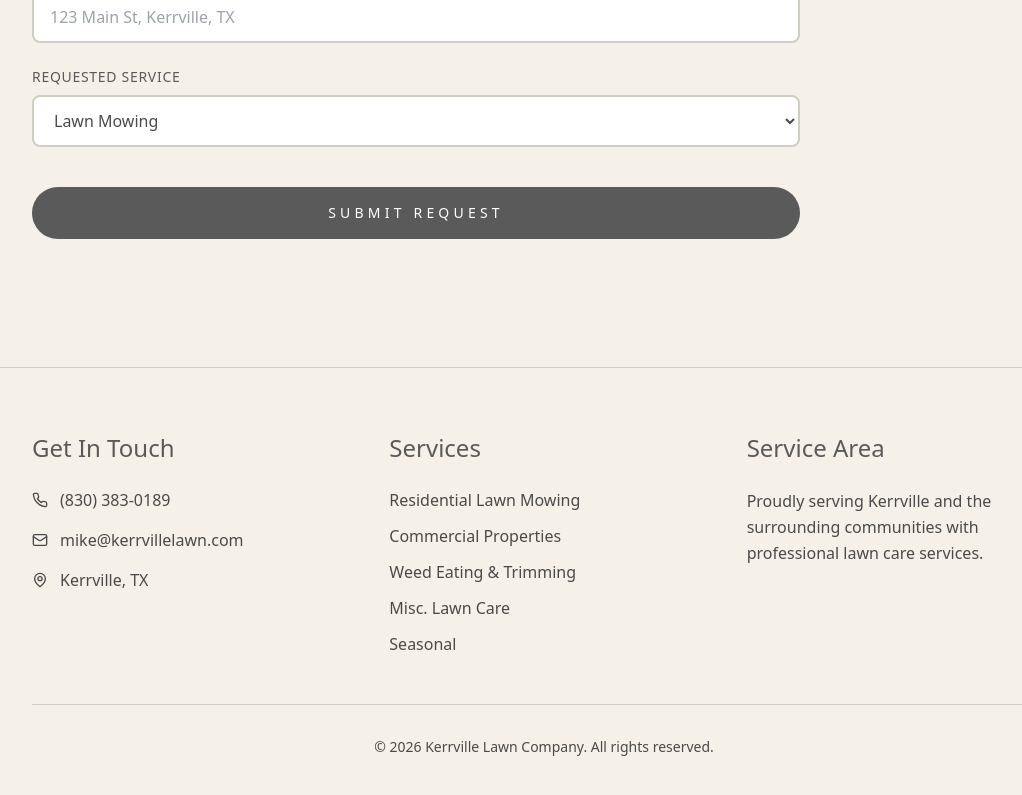
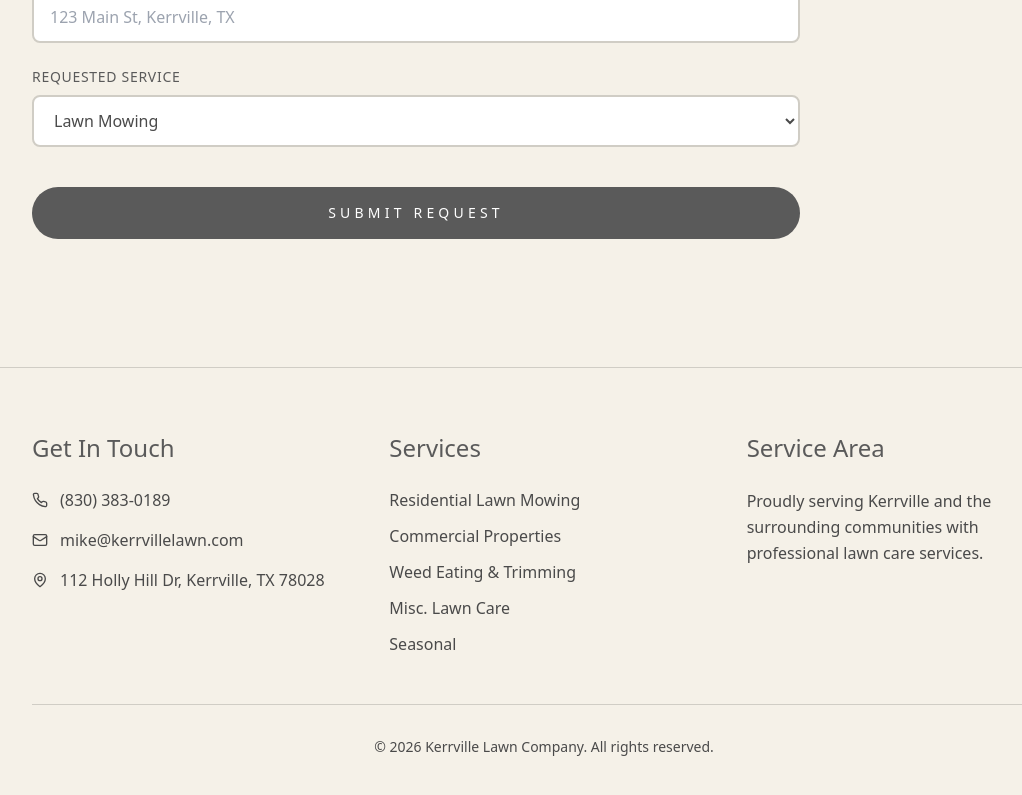
Before and after one commit to Acegreenberger/LawnCompany, a React (Vite) app: page /contact in a window 1280 px wide. Shown: the part 797-1592 px from the top of the page, without its empty margins (96-1118 px from the left). Built offline with nearby package versions, Linux system fonts and the light colour scheme; no server answers.

Commit message:
Update Footer.tsx
Updated Address to match GBP

```diff
--- a/src/Footer.tsx
+++ b/src/Footer.tsx
@@ -17,7 +17,7 @@ export default function Footer() {
             </a>
             <div className="flex items-start gap-3 text-[#4a4a4a]">
               <MapPin className="w-4 h-4 mt-1" />
-              <span>Kerrville, TX</span>
+              <span>112 Holly Hill Dr, Kerrville, TX 78028</span>
             </div>
           </div>
         </div>
```
